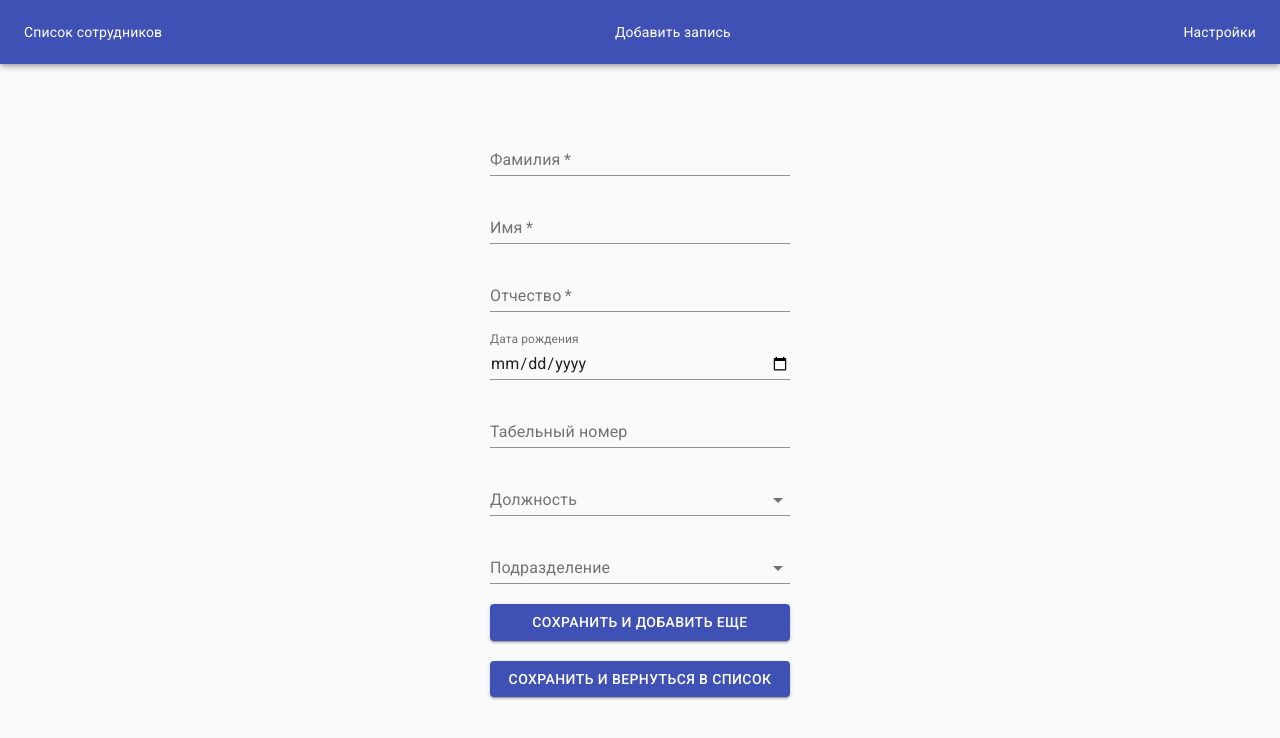
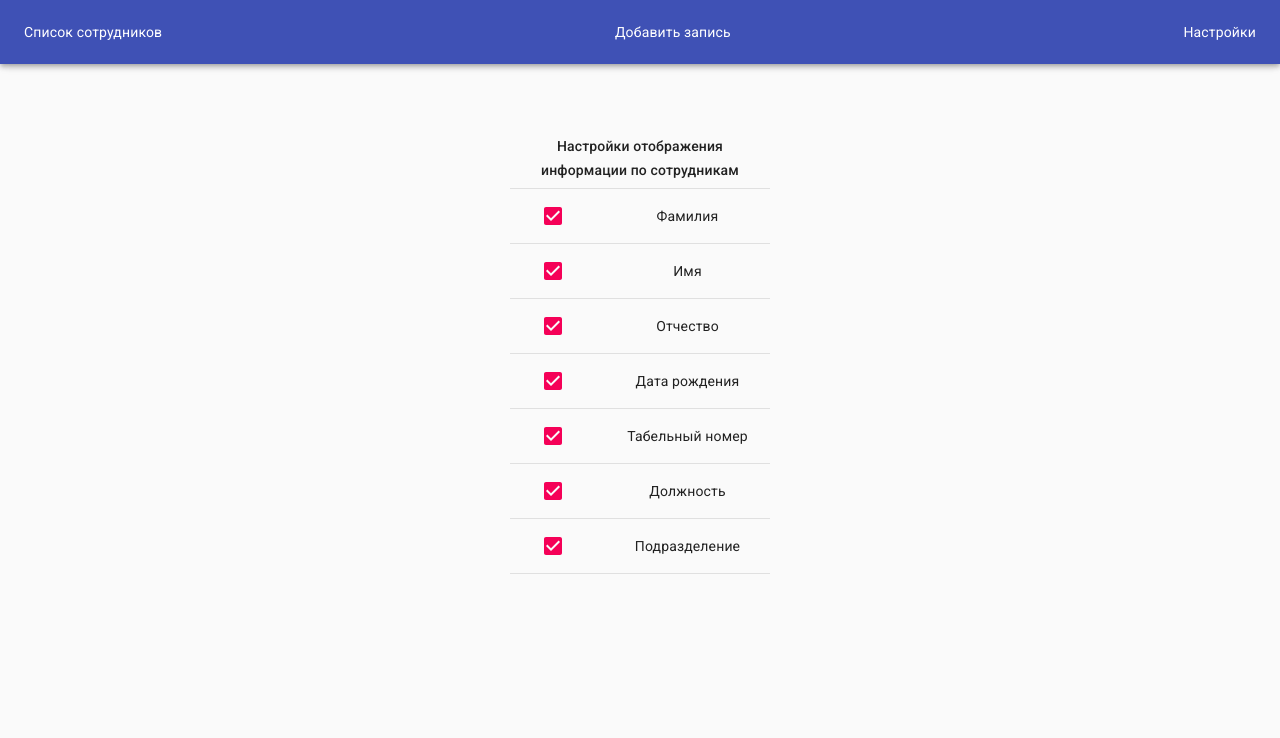
Before and after one commit to aleksey-ilin/test-task-employees, a React app: page /settings in a window 1280 px wide. Shown: the top 738 px of the page. Built offline with nearby package versions, Linux system fonts and the light colour scheme.

Commit message:
create Settings screen, fix AddEmployee, refactoring

```diff
--- a/src/actions/index.js
+++ b/src/actions/index.js
@@ -3,3 +3,4 @@ import { createAction } from '@reduxjs/toolkit';
 export const toggleShowEmployeeInfo = createAction('toggleShowEmployeeInfo');
 export const changeCurrentEmployee = createAction('changeCurrentEmployee');
 export const addEmployee = createAction('addEmployee');
+export const changeSettingShowAttributes = createAction('changeSettingShowAttributes');
--- a/src/components/AddEmployee.jsx
+++ b/src/components/AddEmployee.jsx
@@ -1,5 +1,6 @@
-import React from 'react';
+import React, { useState } from 'react';
 import { connect } from 'react-redux';
+import { useHistory } from 'react-router-dom';
 import { Formik } from 'formik';
 import { Box, TextField, FormControl, InputLabel, Select, MenuItem, Button } from '@material-ui/core';
 import { makeStyles } from '@material-ui/core/styles';
@@ -20,30 +21,45 @@ const useStyles = makeStyles({
   },
 });
 
-const AddEmployee = ({ addEmployee }) => {
+const AddEmployee = ({ employees, addEmployee }) => {
+  const [nextUrl, setNextUrl] = useState('');
+  const history = useHistory();
   const classes = useStyles();
 
-  const initialValues = Object.keys(attributes).reduce((acc, attribute) => {
-    if (attribute === 'personnelNumber') {
-      return { ...acc, [attribute]: null };
-    }
-    return { ...acc, [attribute]: '' };
-  }, {});
+  const initialValues = Object.keys(attributes)
+    .reduce((acc, attribute) => ({ ...acc, [attribute]: '' }), {});
 
   const submit = (values, { setSubmitting, resetForm }) => {
     addEmployee(values);
-    resetForm(initialValues);
+    resetForm();
     setSubmitting(false);
+    if (nextUrl) {
+      history.push(nextUrl);
+    }
+  };
+
+  const validate = (values) => {
+    const errors = {};
+    const personalNumbers = employees.map(({ personalNumber }) => personalNumber);
+    const isPersonalNumberUnique = personalNumbers.includes(values.personalNumber);
+    if (isPersonalNumberUnique) {
+      errors.personalNumber = `
+        Табельный номер ${values.personalNumber} уже существует.
+        Выберете, пожалуйста, уникальный табельный номер.
+      `;
+    }
+    return errors;
   };
 
   return (
     <Box mt={16} display="flex" justifyContent="center" width="100%" height="100%">
-      <Formik initialValues={initialValues} onSubmit={submit}>
-        {({ values, handleChange, handleSubmit, isSubmitting }) => (
+      <Formik initialValues={initialValues} onSubmit={submit} validate={validate}>
+        {({ values, errors, handleChange, handleSubmit, isSubmitting }) => (
           <form className={classes.root} onSubmit={handleSubmit}>
             <TextField
               className={classes.attribute}
               name="surname"
+              value={values.surname}
               required
               label="Фамилия"
               onChange={handleChange}
@@ -51,6 +67,7 @@ const AddEmployee = ({ addEmployee }) => {
             <TextField
               className={classes.attribute}
               name="name"
+              value={values.name}
               required
               label="Имя"
               onChange={handleChange}
@@ -58,6 +75,7 @@ const AddEmployee = ({ addEmployee }) => {
             <TextField
               className={classes.attribute}
               name="middleName"
+              value={values.middleName}
               required
               label="Отчество"
               onChange={handleChange}
@@ -65,6 +83,7 @@ const AddEmployee = ({ addEmployee }) => {
             <TextField
               className={classes.attribute}
               name="birthday"
+              value={values.birthday}
               type="date"
               label="Дата рождения"
               InputLabelProps={{ shrink: true }}
@@ -72,18 +91,22 @@ const AddEmployee = ({ addEmployee }) => {
             />
             <TextField
               className={classes.attribute}
-              name="personnelNumber"
+              name="personalNumber"
+              value={values.personalNumber}
+              required
               type="number"
               label="Табельный номер"
               onChange={handleChange}
+              error={!!errors.personalNumber}
+              helperText={errors.personalNumber}
             />
             <FormControl className={classes.attribute}>
-              <InputLabel id="demo-simple-select-disabled-label">Должность</InputLabel>
+              <InputLabel id="position">Должность</InputLabel>
               <Select
                 name="position"
-                labelId="demo-simple-select-disabled-label"
-                id="demo-simple-select-disabled"
                 value={values.position}
+                labelId="position"
+                id="position"
                 onChange={handleChange}
               >
                 {positions.map((position) => (
@@ -92,12 +115,12 @@ const AddEmployee = ({ addEmployee }) => {
               </Select>
             </FormControl>
             <FormControl className={classes.attribute}>
-              <InputLabel id="demo-simple-select-disabled-label">Подразделение</InputLabel>
+              <InputLabel id="unit">Подразделение</InputLabel>
               <Select
                 name="unit"
-                labelId="demo-simple-select-disabled-label"
-                id="demo-simple-select-disabled"
                 value={values.unit}
+                labelId="unit"
+                id="unit"
                 onChange={handleChange}
               >
                 {units.map((unit) => (
@@ -105,10 +128,23 @@ const AddEmployee = ({ addEmployee }) => {
                 ))}
               </Select>
             </FormControl>
-            <Button className={classes.button} disabled={isSubmitting} type="submit" variant="contained" color="primary">
+            <Button
+              className={classes.button}
+              disabled={isSubmitting}
+              type="submit"
+              variant="contained"
+              color="primary"
+            >
               Сохранить и добавить еще
             </Button>
-            <Button className={classes.button} disabled={isSubmitting} type="submit" variant="contained" color="primary">
+            <Button
+              className={classes.button}
+              disabled={isSubmitting}
+              type="submit"
+              variant="contained"
+              color="primary"
+              onClick={() => setNextUrl('/')}
+            >
               Сохранить и вернуться в список
             </Button>
           </form>
@@ -118,4 +154,4 @@ const AddEmployee = ({ addEmployee }) => {
   );
 };
 
-export default connect(null, actionCreators)(AddEmployee);
+export default connect((state) => ({ employees: state.employees }), actionCreators)(AddEmployee);
--- a/src/components/App.jsx
+++ b/src/components/App.jsx
@@ -11,8 +11,8 @@ const App = () => (
     <Router>
       <Header />
       <Switch>
-        <Route exact path="/add" component={Main} />
-        <Route path="/" component={AddEmployee} />
+        <Route exact path="/" component={Main} />
+        <Route path="/add" component={AddEmployee} />
         <Route path="/settings" component={Settings} />
       </Switch>
     </Router>
--- a/src/components/EmployeeInfo.jsx
+++ b/src/components/EmployeeInfo.jsx
@@ -16,13 +16,19 @@ const useStyles = makeStyles({
   },
 });
 
-const EmployeeInfo = ({ isShowEmployeeInfo, currentEmployee, toggleShowEmployeeInfo }) => {
+const EmployeeInfo = ({
+  isShowEmployeeInfo,
+  currentEmployee,
+  settingShowAttributes,
+  toggleShowEmployeeInfo,
+}) => {
   const classes = useStyles();
 
   return (
     <Drawer anchor="right" open={isShowEmployeeInfo} onClose={() => toggleShowEmployeeInfo()}>
       <List className={classes.list}>
         {Object.keys(attributes).map((attribute) => (
+          settingShowAttributes[attribute] && (
             <TextField
               key={attributes[attribute].id}
               className={classes.attribute}
@@ -30,6 +36,7 @@ const EmployeeInfo = ({ isShowEmployeeInfo, currentEmployee, toggleShowEmployeeI
               defaultValue={currentEmployee[attribute]}
               InputProps={{ readOnly: true }}
             />
+          )
         ))}
       </List>
     </Drawer>
@@ -40,6 +47,7 @@ export default connect(
   (state) => ({
     isShowEmployeeInfo: state.isShowEmployeeInfo,
     currentEmployee: state.currentEmployee,
+    settingShowAttributes: state.settingShowAttributes,
   }),
   actionCreators,
 )(EmployeeInfo);
--- a/src/components/EmployeesList.jsx
+++ b/src/components/EmployeesList.jsx
@@ -6,7 +6,7 @@ import * as actionCreators from '../actions';
 
 const useStyles = makeStyles({
   root: {
-    width: '300px',
+    width: '330px',
   },
   row: {
     cursor: 'pointer',
@@ -26,17 +26,25 @@ const EmployeesList = ({ employees, changeCurrentEmployee }) => {
           </TableRow>
         </TableHead>
         <TableBody>
-          {employees.map((employee) => (
+          {employees.length > 0
+            ? employees.map((employee) => (
               <TableRow
-              key={employee.personnelNumber}
+                key={employee.personalNumber}
                 hover
                 className={classes.row}
                 onClick={() => changeCurrentEmployee(employee)}
               >
-              <TableCell component="th" scope="row" align="center">{employee.surname}</TableCell>
-              <TableCell align="center">{employee.position}</TableCell>
+                <TableCell component="th" scope="row" align="center">
+                  {employee.surname || 'имя не указано'}
+                </TableCell>
+                <TableCell align="center">{employee.position || 'должность не указана'}</TableCell>
               </TableRow>
-          ))}
+            ))
+            : (
+              <TableRow>
+                <TableCell colSpan={2} align="center">Список сотрудников пуст</TableCell>
+              </TableRow>
+            )}
         </TableBody>
       </Table>
     </TableContainer>
--- a/src/components/Settings.jsx
+++ b/src/components/Settings.jsx
@@ -1,18 +1,51 @@
 import React from 'react';
+import { connect } from 'react-redux';
+import { Box, Table, TableBody, TableCell, TableContainer, TableHead, TableRow, Checkbox } from '@material-ui/core';
 import { makeStyles } from '@material-ui/core/styles';
+import * as actionCreators from '../actions';
+import { attributes } from '../employeesData/index';
 
 const useStyles = makeStyles({
   root: {
-    marginTop: '64px',
+    width: '260px',
   },
 });
 
-const Settings = () => {
+const Settings = ({ settingShowAttributes, changeSettingShowAttributes }) => {
   const classes = useStyles();
 
   return (
-    <div className={classes.root}>Settings</div>
+    <Box mt={16} display="flex" justifyContent="center" width="100%" height="100%">
+      <TableContainer className={classes.root}>
+        <Table size="small" aria-label="simple table">
+          <TableHead>
+            <TableRow>
+              <TableCell colSpan={2} align="center">
+                Настройки отображения информации по сотрудникам
+              </TableCell>
+            </TableRow>
+          </TableHead>
+          <TableBody>
+            {Object.keys(attributes).map((attribute) => (
+              <TableRow key={attributes[attribute].id}>
+                <TableCell component="th" scope="row" align="center">
+                  <Checkbox
+                    checked={settingShowAttributes[attribute]}
+                    onChange={() => changeSettingShowAttributes(attribute)}
+                    inputProps={{ 'aria-label': 'select all desserts' }}
+                  />
+                </TableCell>
+                <TableCell align="center">{attributes[attribute].title}</TableCell>
+              </TableRow>
+            ))}
+          </TableBody>
+        </Table>
+      </TableContainer>
+    </Box>
   );
 };
 
-export default Settings;
+export default connect(
+  (state) => ({ settingShowAttributes: state.settingShowAttributes }),
+  actionCreators,
+)(Settings);
--- a/src/employeesData/index.js
+++ b/src/employeesData/index.js
@@ -15,7 +15,7 @@ export const attributes = {
     id: 3,
     title: 'Дата рождения',
   },
-  personnelNumber: {
+  personalNumber: {
     id: 4,
     title: 'Табельный номер',
   },
```
Also changed, not shown: src/reducers/index.js (+17 -11 lines). Lines whose indentation alone changed are shown as unchanged.
